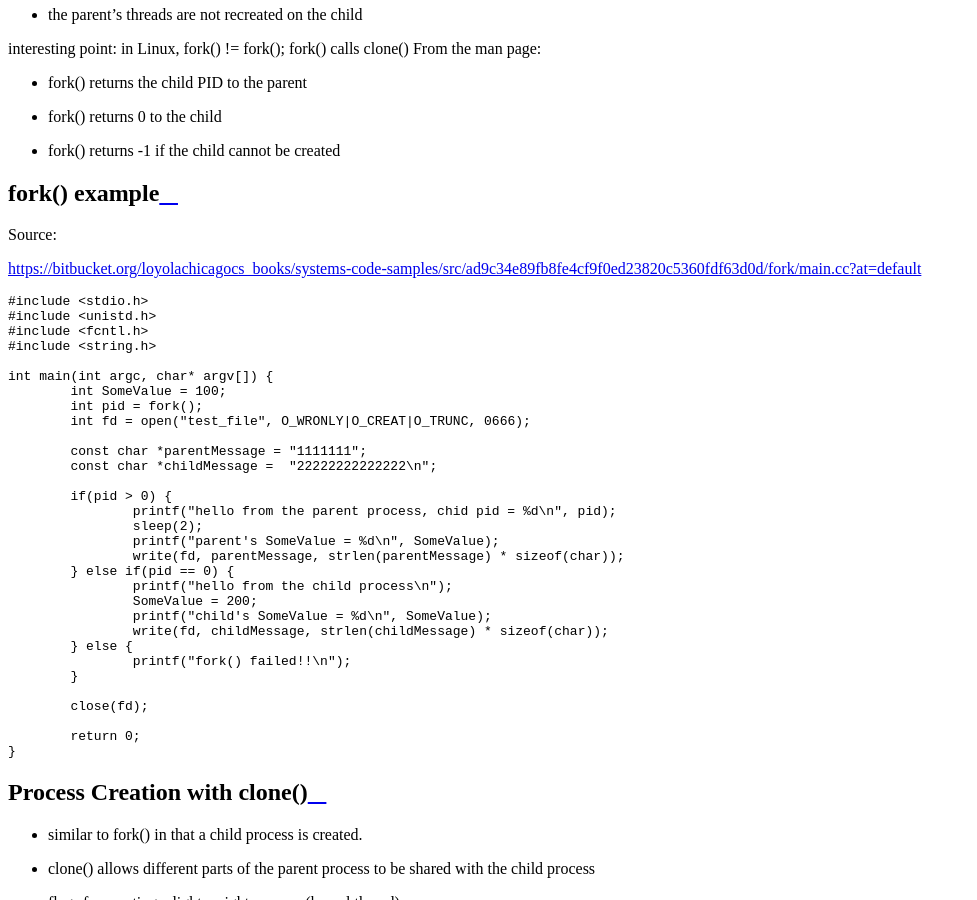
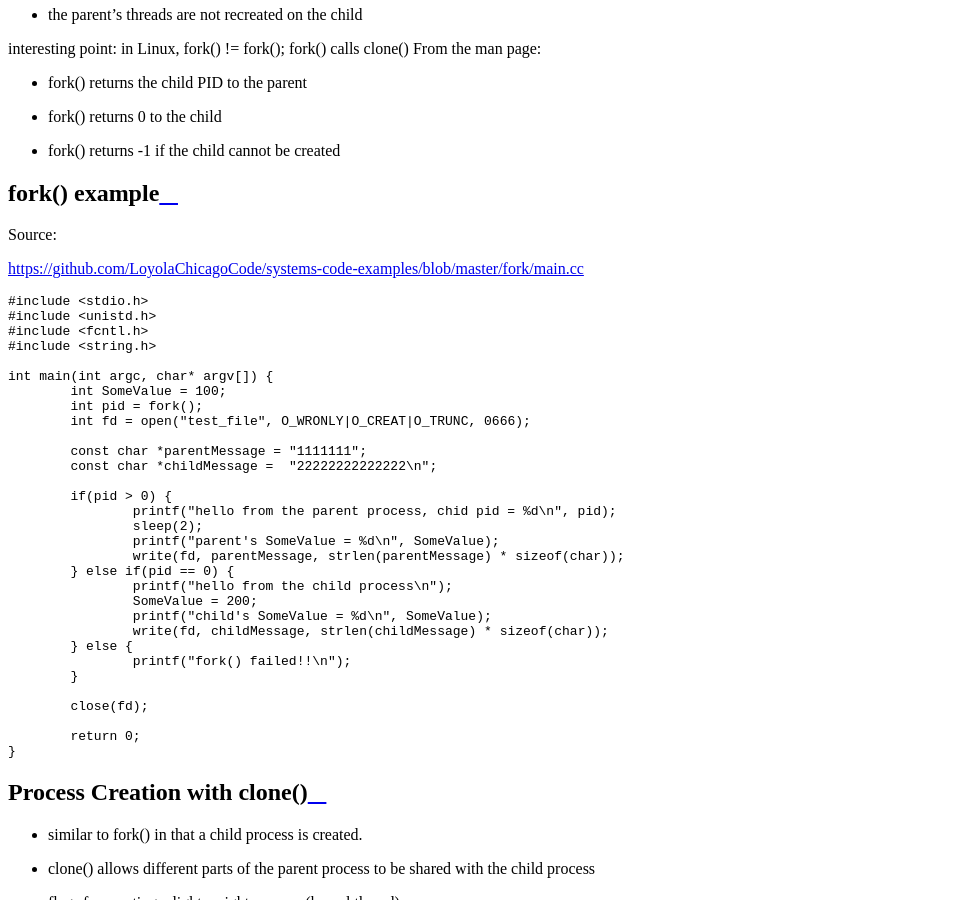
Before and after one commit to LoyolaChicagoBooks/operatingsystems, a Sphinx documentation site: the page built from source/processes.rst, in a window 1280 px wide and 900 px high, scrolled down 7208 px. Shown: the whole window, without its empty margins (0-977 px from the left). Built offline with Sphinx 7.4.7 and the Read the Docs theme 2.0.0, drawn with Linux system fonts in a browser that asks for light colours; some of the changed lines change nothing that is shown; some of the changed text lies outside the part shown.

Commit message:
fix bitbucket.org reference

```diff
--- a/source/processes.rst
+++ b/source/processes.rst
@@ -78,7 +78,7 @@
 -  Command to try in Linux:
 
 -  using code at
-   https://bitbucket.org/loyolachicagocs_books/systems-code-samples/src
+   https://github.com/LoyolaChicagoCode/systems-code-examples
 
 -  run c\_intro/layout:
 
@@ -360,7 +360,7 @@
 
 Source:
 
-https://bitbucket.org/loyolachicagocs_books/systems-code-samples/src/ad9c34e89fb8fe4cf9f0ed23820c5360fdf63d0d/fork/main.cc?at=default
+https://github.com/LoyolaChicagoCode/systems-code-examples/blob/master/fork/main.cc
 
 ::
 
```
